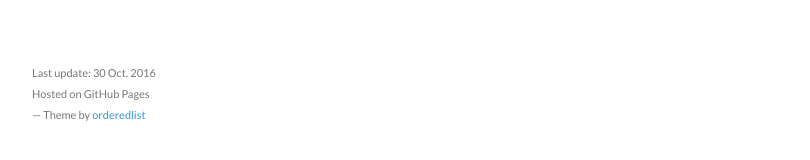
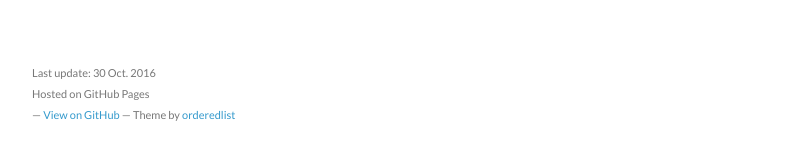
Before and after one commit to teruo41/teruo41.github.io, a Jekyll site: the page built from index.md, in a window 1280 px wide. Shown: the part 706-866 px from the top of the page, without its empty margins (178-988 px from the left). Built offline with Jekyll 4.4.1, drawn with Linux system fonts in a browser that asks for light colours.

Commit message:
Added View on GitHub link

```diff
--- a/_includes/footer.html
+++ b/_includes/footer.html
@@ -2,6 +2,7 @@
   <p> <small>
   Last update: 30 Oct. 2016<br>
   Hosted on GitHub Pages<br>
+  &mdash; <a href="https://github.com/teruo41/teruo41.github.io">View on GitHub</a>
   &mdash; Theme by <a href="https://github.com/orderedlist">orderedlist</a>
   </small></p>
 </footer>
```
